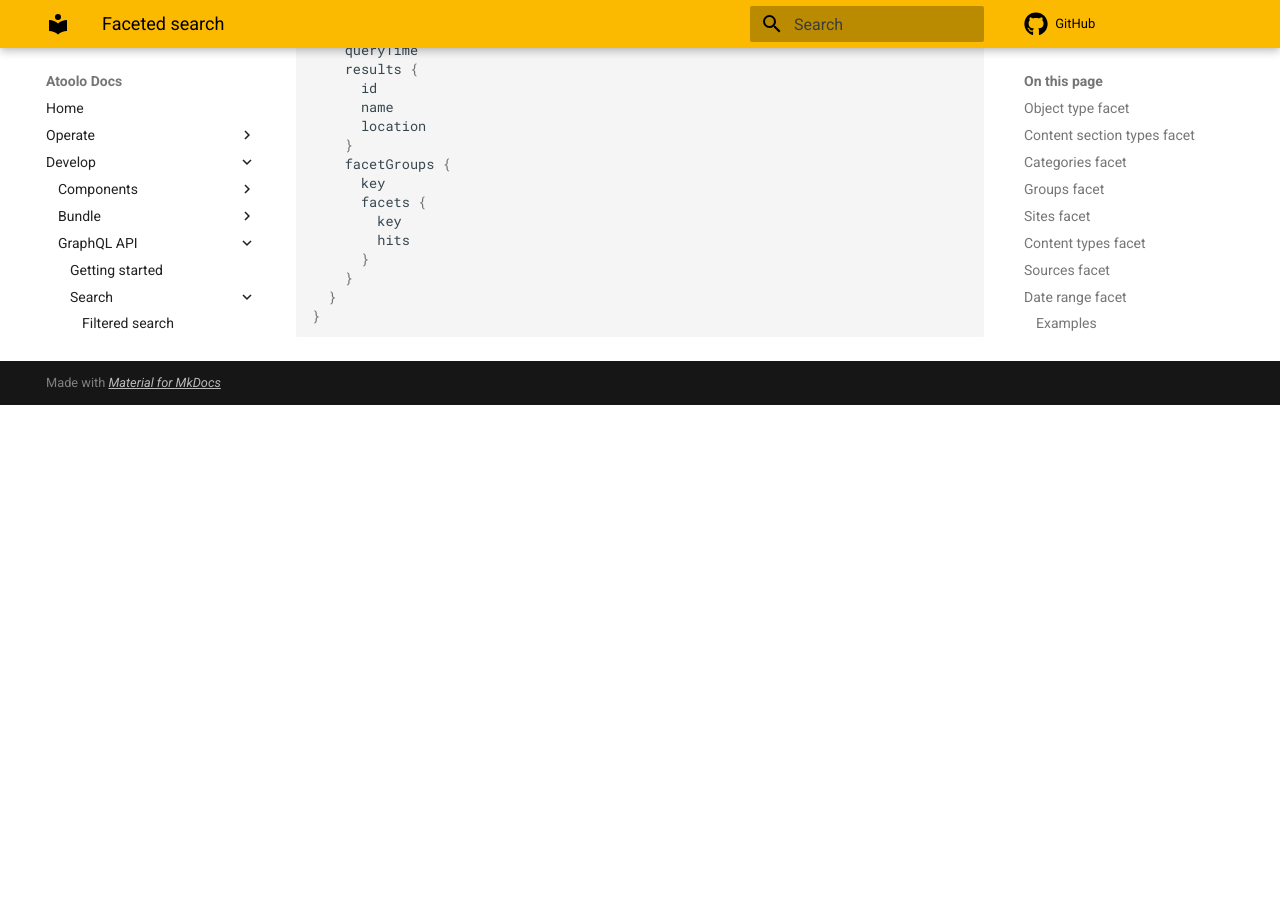
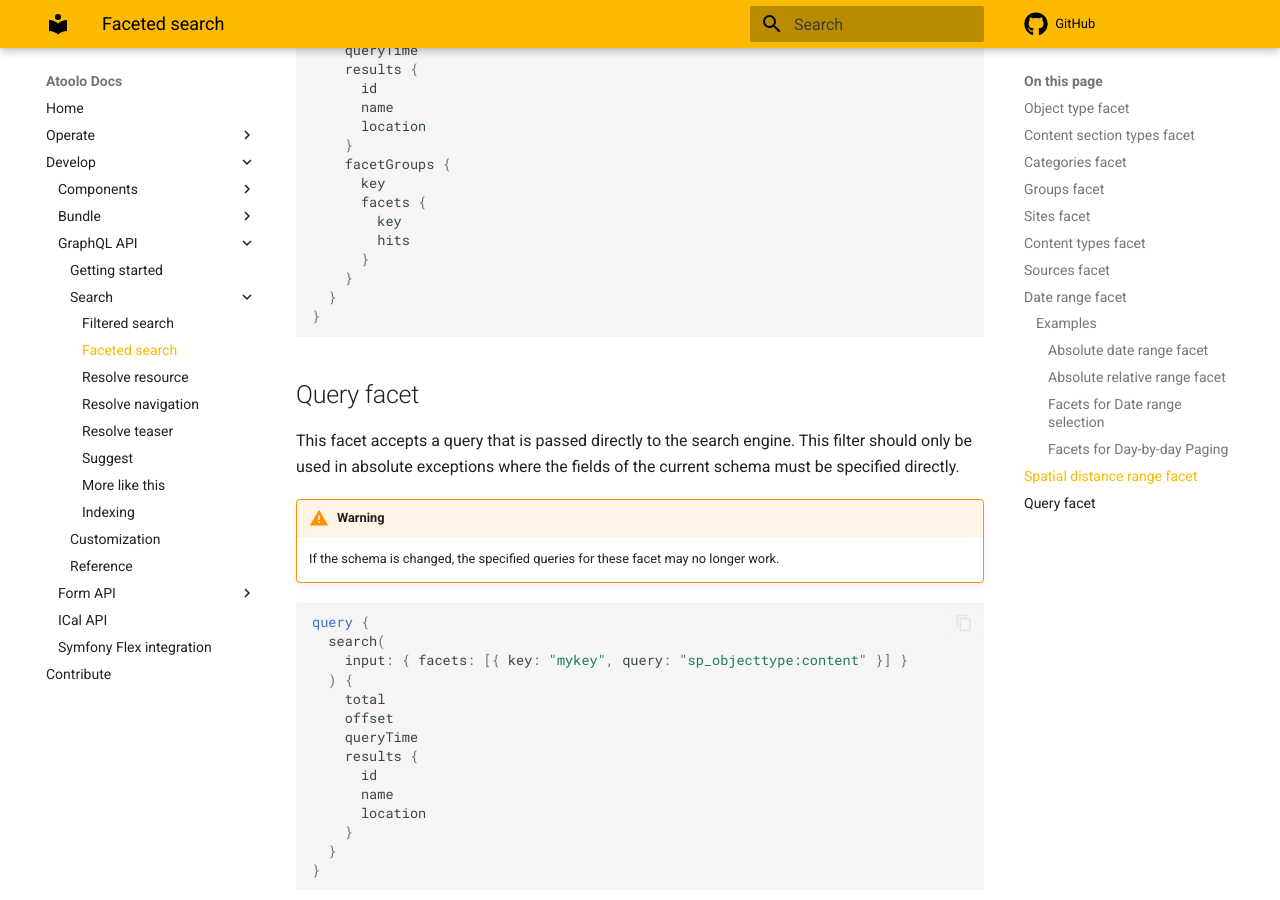
Before and after one commit to sitepark/atoolo-docs, an MkDocs documentation site: the page built from docs/develop/graphql/search/faceted-search.md, in a window 1280 px wide and 900 px high, scrolled down 13134 px. Built offline with MkDocs 1.6.1 and Material for MkDocs 9.7.7, drawn with Linux system fonts in a browser that asks for light colours; comment, search, counter and statistics services are not loaded; before the commit the page ends 13539 px from its top, so only the background shows below that.

Commit message:
docs: add query facet

````diff
--- a/docs/develop/graphql/search/faceted-search.md
+++ b/docs/develop/graphql/search/faceted-search.md
@@ -634,3 +634,28 @@
   }
 }
 ```
+
+## Query facet
+
+This facet accepts a query that is passed directly to the search engine. This filter should only be used in absolute exceptions where the fields of the current schema must be specified directly.
+
+!!! warning
+
+    If the schema is changed, the specified queries for these facet may no longer work.
+
+```graphql
+query {
+  search(
+    input: { facets: [{ key: "mykey", query: "sp_objecttype:content" }] }
+  ) {
+    total
+    offset
+    queryTime
+    results {
+      id
+      name
+      location
+    }
+  }
+}
+```
````
